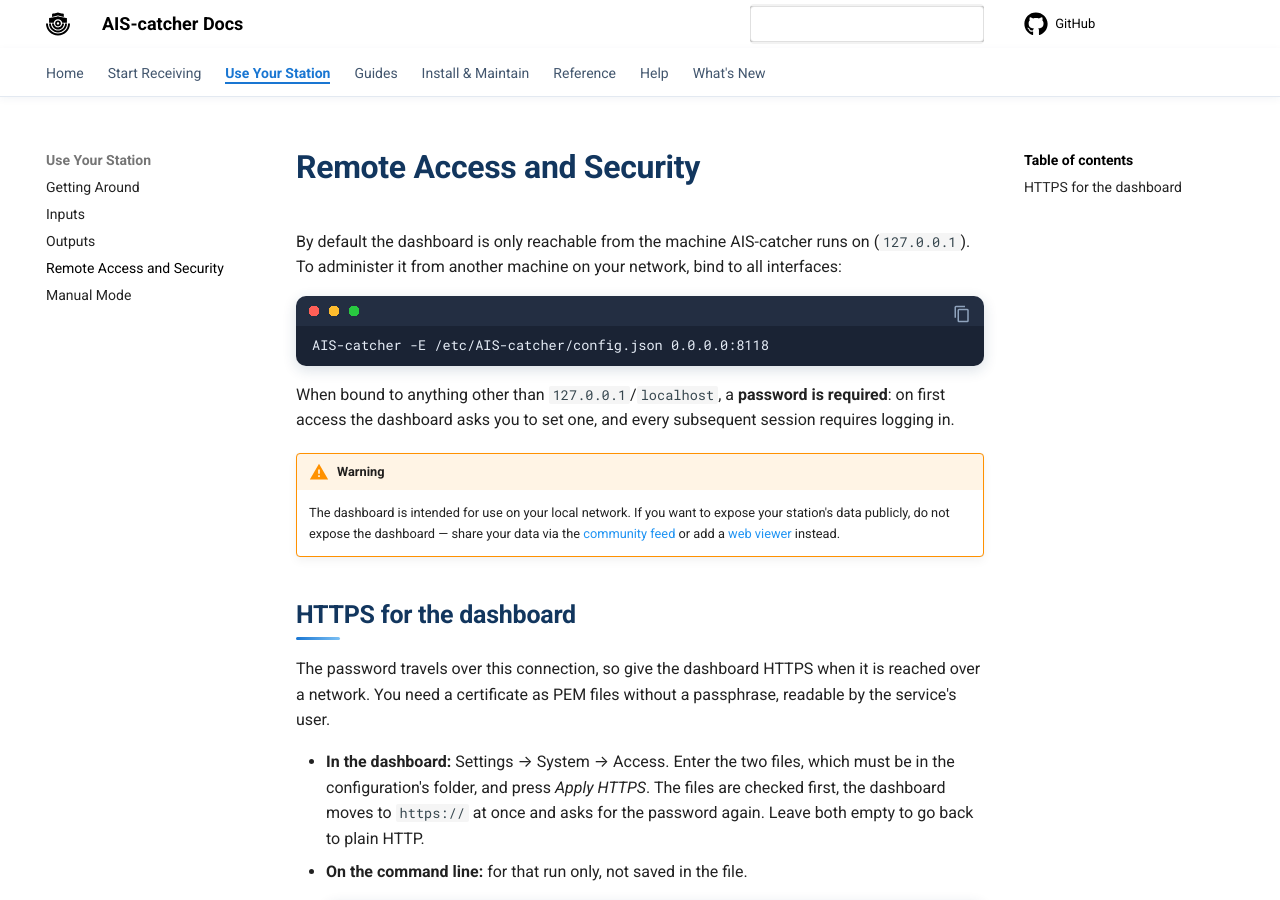
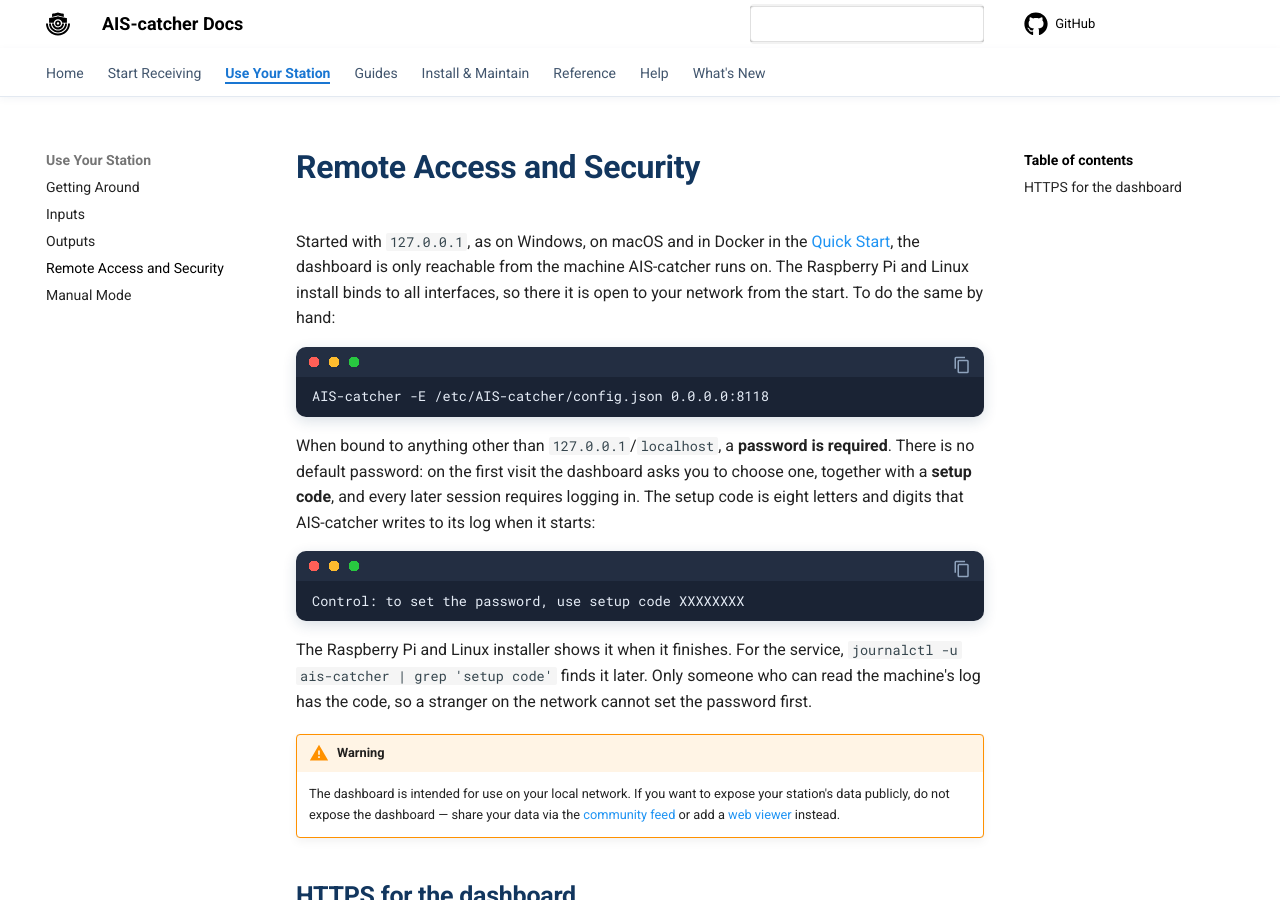
Before and after one commit to jvde-github/AIS-catcher-docs, an MkDocs documentation site: the page built from docs/managed/remote-access.md, in a window 1280 px wide and 900 px high. Built offline with MkDocs 1.6.1 and Material for MkDocs 9.7.7, drawn with Linux system fonts in a browser that asks for light colours; comment, search, counter and statistics services are not loaded.

Commit message:
Managed mode: the first visit asks for a password and a setup code

````diff
--- a/docs/managed/remote-access.md
+++ b/docs/managed/remote-access.md
@@ -1,12 +1,18 @@
 # Remote Access and Security
 
-By default the dashboard is only reachable from the machine AIS-catcher runs on (`127.0.0.1`). To administer it from another machine on your network, bind to all interfaces:
+Started with `127.0.0.1`, as on Windows, on macOS and in Docker in the [Quick Start](../getting-started/overview.md), the dashboard is only reachable from the machine AIS-catcher runs on. The Raspberry Pi and Linux install binds to all interfaces, so there it is open to your network from the start. To do the same by hand:
 
 ```console
 AIS-catcher -E /etc/AIS-catcher/config.json 0.0.0.0:8118
 ```
 
-When bound to anything other than `127.0.0.1`/`localhost`, a **password is required**: on first access the dashboard asks you to set one, and every subsequent session requires logging in.
+When bound to anything other than `127.0.0.1`/`localhost`, a **password is required**. There is no default password: on the first visit the dashboard asks you to choose one, together with a **setup code**, and every later session requires logging in. The setup code is eight letters and digits that AIS-catcher writes to its log when it starts:
+
+```console
+Control: to set the password, use setup code XXXXXXXX
+```
+
+The Raspberry Pi and Linux installer shows it when it finishes. For the service, `journalctl -u ais-catcher | grep 'setup code'` finds it later. Only someone who can read the machine's log has the code, so a stranger on the network cannot set the password first.
 
 <!-- TODO screenshot: install-password.webp — the set-a-password screen on first access -->
 
````
Also changed, not shown: docs/getting-started/overview.md (+3 -2 lines), docs/installation/ubuntu-debian.md (+1 -1 lines).
